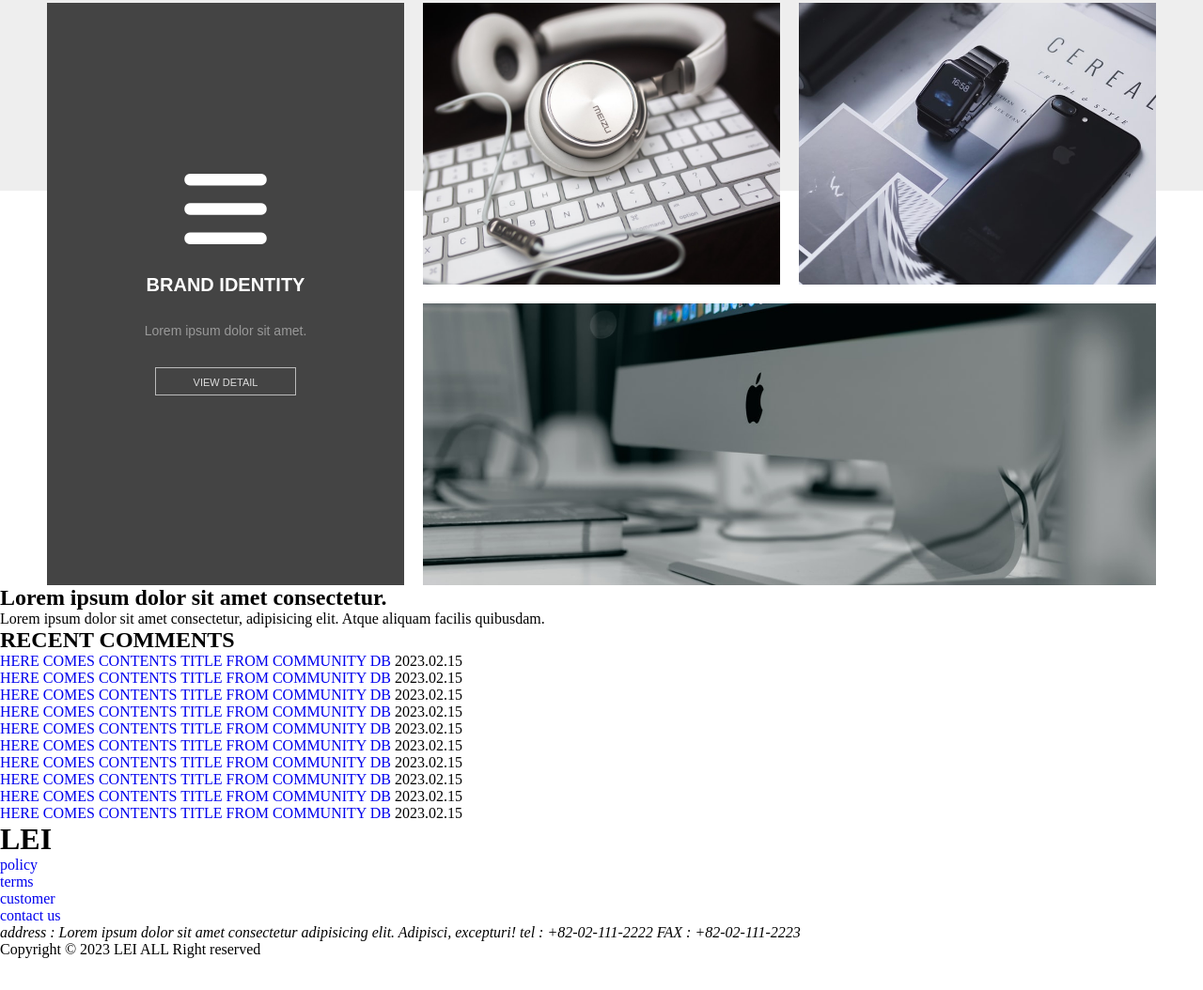
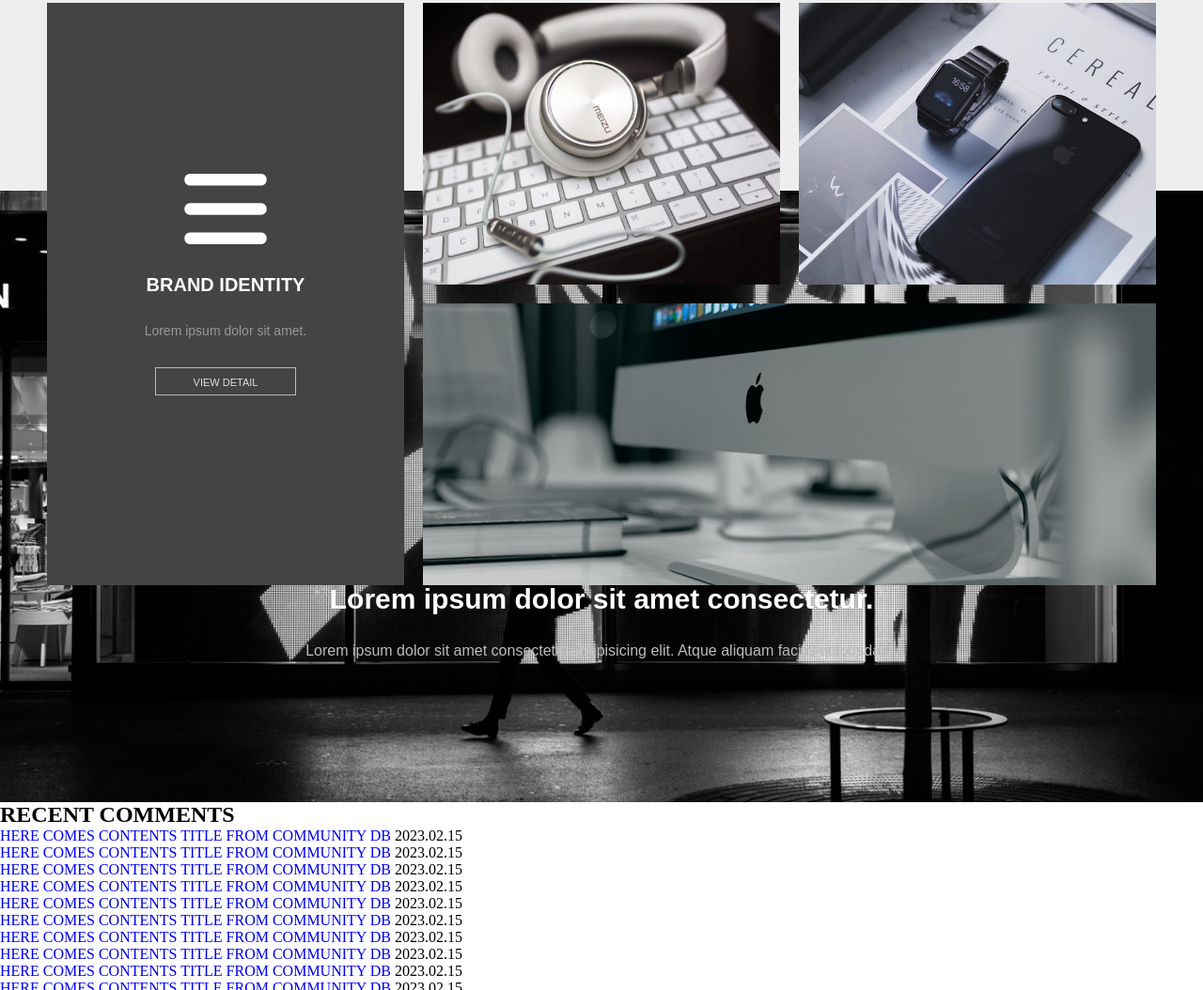
Before and after one commit to sindystar/REVIEW_-, a plain HTML site: page index.html in a window 1280 px wide. Shown: the part 1545-2599 px from the top of the page at 94% size. Before the commit the page ends 2565 px from the top, so only its background shows below. Drawn offline with Linux system fonts and the light colour scheme.

Commit message:
기업형 레이아웃 banner작업중

```diff
--- a/css/style.css
+++ b/css/style.css
@@ -172,3 +172,19 @@
 #brand .inner .wrap article:nth-of-type(4) img {
   width: 100%; height: 100%; object-fit: cover;
 }
+
+/* banner 영역 */
+#banner{
+  width: 100%; padding: 150px 0;
+  background: url(../img/banner.jpg) no-repeat center/cover fixed;
+}
+#banner .inner{
+  width: 1180px; margin: 0 auto;
+}
+
+#banner .inner h1 {
+  font: bold 30px/1 'arial'; color: #fff; text-align: center; margin-bottom: 30px;
+}
+#banner .inner p{
+  font: 16px/1.3 'arial'; color: #bbb; text-align: center;
+}
```
